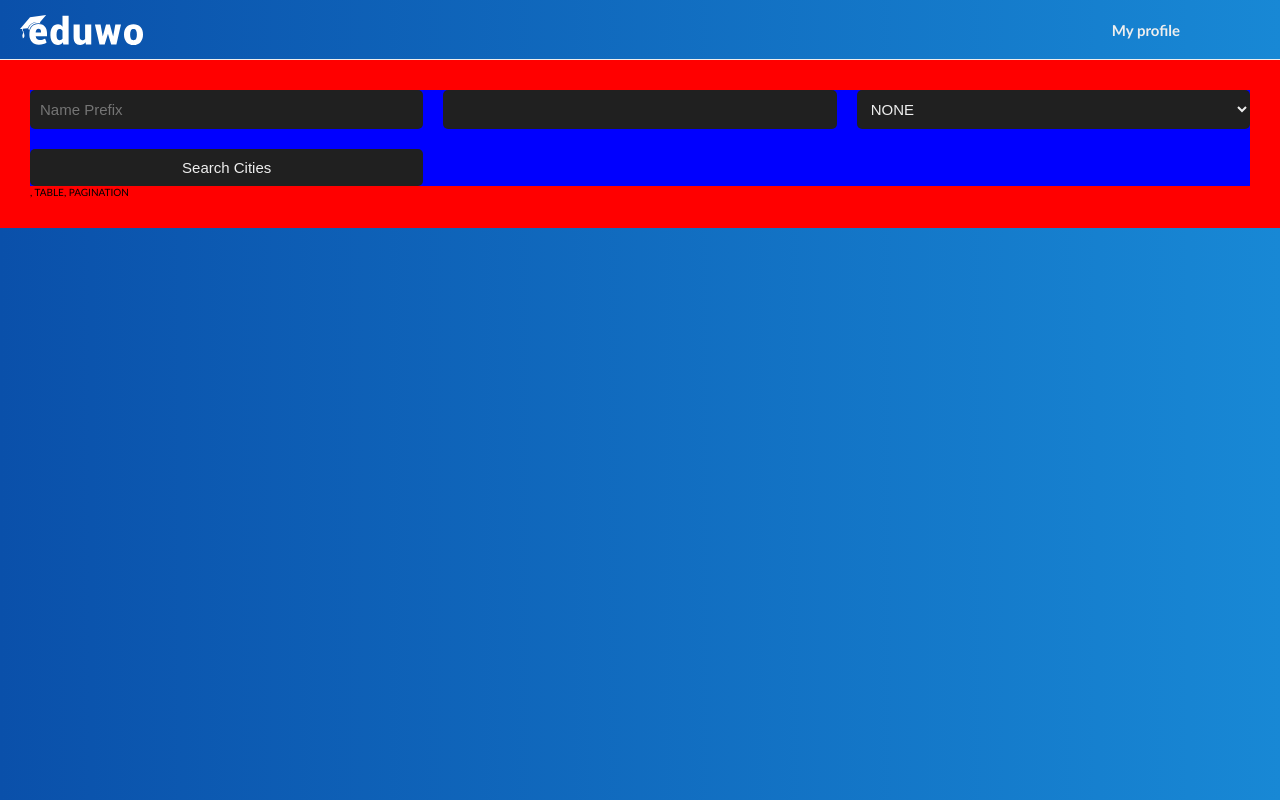
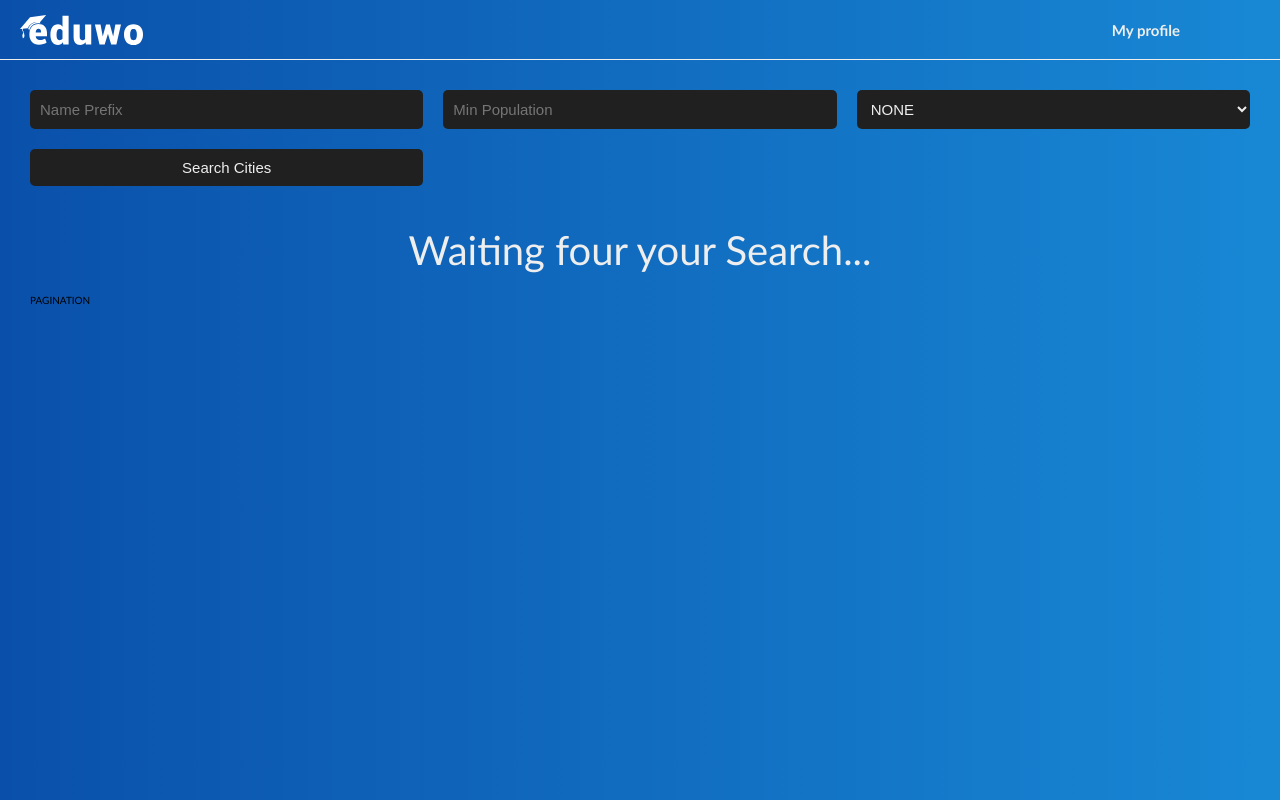
Before and after one commit to edonis-create/eduwo_task, a React (Create React App) app: page / in a window 1280 px wide. Built offline with nearby package versions, Linux system fonts and the light colour scheme; no server answers.

Commit message:
API data displaied in a table, did the sorting tasks with some additional sorting, designed table and the data, now adding responsivness to content

```diff
--- a/src/components/form-search/form-search.component.jsx
+++ b/src/components/form-search/form-search.component.jsx
@@ -1,60 +1,85 @@
-import React from "react";
+import React, { useState } from "react";
 import { connect } from "react-redux";
 import { Response } from "../../redux/geodb/geodb.actions";
 import geodb from "../../axios/geodb";
 import FormInput from "../form-input/form-input.component";
-import Dropdown from "../sort-dropdown/sort-dropdown.component";
 import Button from "../custom-button/custom-button.component";
 
 import "./form-search.styles.css";
 
-class Form extends React.Component {
-  state = { name: "" };
-
-  async componentDidMount() {
-    const response = await geodb.get("/cities", {
-      params: {
-        namePrefix: "",
-        limit: 10,
-      },
-    });
-    this.props.Response(response.data);
-  }
-
+const Form = ({ Response }) => {
+  const [name, setName] = useState("");
+  const [population, setPopulation] = useState(null);
+  const [sort, setSort] = useState("");
   //When submiting form to make request to geodb API
-  onHandleSubmit = async (e) => {
+  const onHandleSubmit = async (e) => {
     e.preventDefault();
 
     const response = await geodb.get("/cities", {
       params: {
-        namePrefix: this.state.name,
+        namePrefix: name,
         limit: 10,
+        minPopulation: population,
+        sort: sort,
       },
     });
-    this.props.Response(response.data);
+    Response(response.data);
   };
   //This helps making the component controlled
-  onHandleChange = (e) => {
-    const { name, value } = e.target;
-    this.setState({ [name]: value });
+  const onHandleNameChange = (e) => {
+    setName(e.target.value);
   };
-  render() {
+  const onHandlePopChange = (e) => {
+    setPopulation(e.target.value);
+  };
+
   return (
-      <form onSubmit={this.onHandleSubmit} className="form">
+    <form onSubmit={onHandleSubmit} className="form">
       <FormInput
         name="name"
         type="text"
         placeholder={"Name Prefix"}
-          value={this.state.name}
-          onHandleChange={this.onHandleChange}
+        value={name}
+        onHandleChange={onHandleNameChange}
         className="div1"
       />
-        <FormInput className="div2" />
-        <Dropdown className="div3" />
+      <FormInput
+        name="population"
+        type="text"
+        placeholder={"Min Population"}
+        value={population}
+        onHandleChange={onHandlePopChange}
+        className="div2"
+      />
+      <select
+        onClick={(e) => setSort(e.target.value)}
+        className="dropdown div3"
+      >
+        <option className="opt" value={null}>
+          NONE
+        </option>
+        <option className="opt" value={"name"}>
+          A-Z
+        </option>
+        <option className="opt" value={"-name"}>
+          Z-A
+        </option>
+        <option className="opt" value={"countryCode"}>
+          Country Code, A-Z
+        </option>
+        <option className="opt" value={"-countryCode"}>
+          Country Code, Z-A
+        </option>
+        <option className="opt" value={"population"}>
+          Population, LOW-HIGH
+        </option>
+        <option className="opt" value={"-population"}>
+          Population, HIGH-LOW
+        </option>
+      </select>
       <Button className="div4" />
     </form>
   );
-  }
-}
+};
 
 export default connect(null, { Response })(Form);
--- a/src/components/form-search/form-search.styles.css
+++ b/src/components/form-search/form-search.styles.css
@@ -1,9 +1,7 @@
 .form {
   width: 100%;
-  background-color: blue;
   display: grid;
   justify-content: center;
-
   align-content: center;
   grid-template-columns: repeat(3, 1fr);
   grid-template-rows: repeat(2, 0.5fr);
@@ -23,3 +21,15 @@
   grid-area: 2 / 1 / 3 / 4;
   width: 10%;
 }
+
+.dropdown {
+  background-color: var(--content-bg);
+  padding: 1rem;
+  border: none;
+  font-size: 1.5rem;
+  color: var(--text-color);
+  border-radius: 0.5rem;
+}
+.dropdown:focus {
+  outline: none;
+}
--- a/src/components/sort-dropdown/sort-dropdown.component.jsx
+++ /dev/null
@@ -1,32 +0,0 @@
-import React from "react";
-import "./sort-dropdown.styles.css";
-
-const Dropdown = () => {
-  return (
-    <select placeholder="sort by" className="dropdown">
-      <option className="opt" value={null}>
-        NONE
-      </option>
-      <option className="opt" value={"name"}>
-        A-Z
-      </option>
-      <option className="opt" value={"-name"}>
-        Z-A
-      </option>
-      <option className="opt" value={"countryCode"}>
-        Country Code, A-Z
-      </option>
-      <option className="opt" value={"-countryCode"}>
-        Country Code, Z-A
-      </option>
-      <option className="opt" value={"population"}>
-        Population, LOW-HIGH
-      </option>
-      <option className="opt" value={"-population"}>
-        Population, HIGH-LOW
-      </option>
-    </select>
-  );
-};
-
-export default Dropdown;
--- a/src/components/sort-dropdown/sort-dropdown.styles.css
+++ /dev/null
@@ -1,11 +0,0 @@
-.dropdown {
-  background-color: var(--content-bg);
-  padding: 1rem;
-  border: none;
-  font-size: 1.5rem;
-  color: var(--text-color);
-  border-radius: 0.5rem;
-}
-.dropdown:focus {
-  outline: none;
-}
--- /dev/null
+++ b/src/components/table/table.component.jsx
@@ -0,0 +1,42 @@
+import React from "react";
+import { connect } from "react-redux";
+
+import "./table.styles.css";
+
+const CitiesTable = ({ cities }) => {
+  return (
+    <div className="table-container">
+      {cities ? (
+        <table cellPadding="3">
+          <thead>
+            <tr>
+              <th className="table-head">City</th>
+              <th className="table-head">Country</th>
+              <th className="table-head">Population</th>
+              <th className="table-head">Region</th>
+            </tr>
+          </thead>
+          <tbody>
+            {cities.data.map((city, index) => {
+              return (
+                <tr key={index}>
+                  <td>{city.name}</td>
+                  <td>{city.country}</td>
+                  <td>{city.population}</td>
+                  <td>{city.region}</td>
+                </tr>
+              );
+            })}
+          </tbody>
+        </table>
+      ) : (
+        <span>Waiting four your Search...</span>
+      )}
+    </div>
+  );
+};
+const mapStateToProps = (state) => ({
+  cities: state.GeodbData.res,
+});
+
+export default connect(mapStateToProps)(CitiesTable);
--- /dev/null
+++ b/src/components/table/table.styles.css
@@ -0,0 +1,24 @@
+th,
+td {
+  padding: 0.5rem 1.5rem;
+  text-align: center;
+  border-bottom: 1px solid var(--content-bg);
+}
+.table-container {
+  font-size: 1.5rem;
+  display: flex;
+  justify-content: center;
+  margin: 2rem;
+}
+th {
+  color: var(--text-color);
+  font-size: 2rem;
+}
+td {
+  color: var(--text-color);
+}
+span {
+  font-size: 4rem;
+  color: var(--text-color);
+  margin-top: 2rem;
+}
--- a/src/pages/Cities/cities.page.css
+++ b/src/pages/Cities/cities.page.css
@@ -1,5 +1,6 @@
 .content {
   width: 100%;
   padding: 3rem;
-  background-color: red;
+  display: flex;
+  flex-direction: column;
 }
--- a/src/pages/Cities/cities.page.jsx
+++ b/src/pages/Cities/cities.page.jsx
@@ -1,10 +1,13 @@
 import React from "react";
 import Form from "../../components/form-search/form-search.component";
+import CitiesTable from "../../components/table/table.component";
 import "./cities.page.css";
 
 const Content = () => (
   <div className="content">
-    <Form />, TABLE, PAGINATION
+    <Form />
+    <CitiesTable />
+    PAGINATION
   </div>
 );
 
--- a/src/redux/profile/profile.actions.js
+++ b/src/redux/profile/profile.actions.js
@@ -1,7 +1,7 @@
 import { SHOW_PROFILE } from "./profile.types";
 import { HIDE_PROFILE } from "./profile.types";
 
-export const ShowProfile = (showProfile) => ({
+export const ShowProfile = () => ({
   type: SHOW_PROFILE,
 });
 
```
Lines whose indentation alone changed are shown as unchanged.
